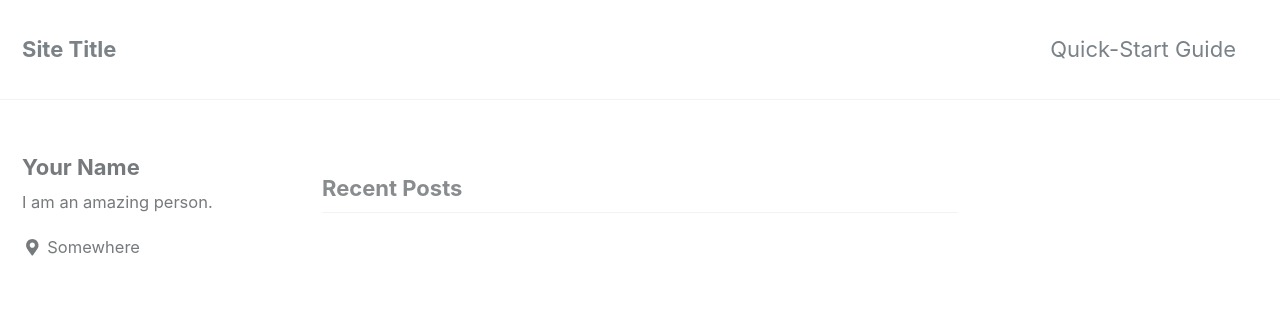
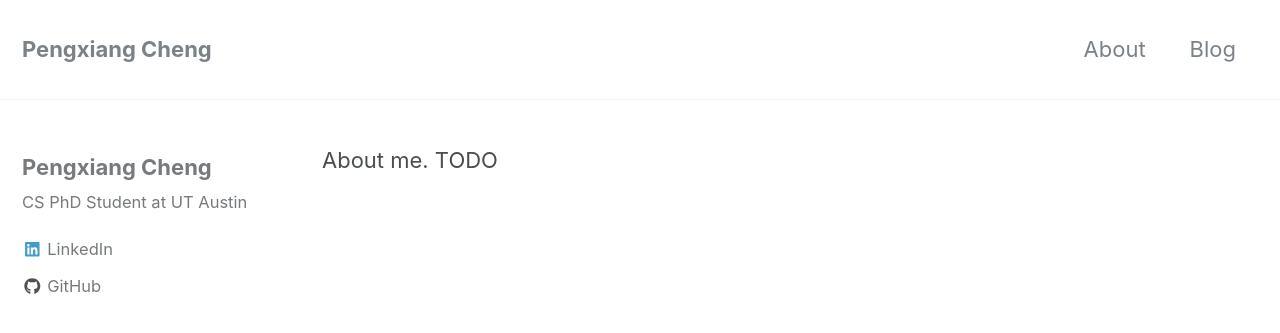
Before and after one commit to pxch/pxch.github.io, a Jekyll site: the page built from _pages/about.md, in a window 1280 px wide and 900 px high. Shown: the top 333 px of the window. Built offline with Jekyll 4.4.1, drawn with Linux system fonts in a browser that asks for light colours; nearby versions of some CDN libraries; the list of posts is cut into pages by our own code; some of the changed text lies outside the part shown.

Commit message:
first commit with basic info

```diff
--- a/_config.yml
+++ b/_config.yml
@@ -11,10 +11,10 @@ minimal_mistakes_skin    : "default" # "air", "aqua", "contrast", "dark", "dirt"
 
 # Site Settings
 locale                   : "en-US"
-title                    : "Site Title"
+title                    : "Pengxiang Cheng"
 title_separator          : "-"
-name                     : "Your Name"
-description              : "An amazing website."
+name                     : "Pengxiang Cheng"
+description              : ""
 url                      : # the base hostname & protocol for your site e.g. "https://mmistakes.github.io"
 baseurl                  : # the subpath of your site, e.g. "/blog"
 repository               : # GitHub username/repo-name e.g. "mmistakes/minimal-mistakes"
@@ -92,10 +92,10 @@ analytics:
 
 # Site Author
 author:
-  name             : "Your Name"
+  name             : "Pengxiang Cheng"
   avatar           : # path of avatar image, e.g. "/assets/images/bio-photo.jpg"
-  bio              : "I am an amazing person."
-  location         : "Somewhere"
+  bio              : "CS PhD Student at UT Austin"
+  location         :
   email            :
   uri              :
   home             : # null (default), "absolute or relative url to link to author home"
@@ -105,13 +105,13 @@ author:
   flickr           :
   facebook         :
   foursquare       :
-  github           :
+  github           : "pxcheng526"
   gitlab           :
   google_plus      :
   keybase          :
   instagram        :
   lastfm           :
-  linkedin         : # "john-doe-12345678" (the last part of your profile url, e.g. https://www.linkedin.com/in/john-doe-12345678)
+  linkedin         : "pengxiang" # "john-doe-12345678" (the last part of your profile url, e.g. https://www.linkedin.com/in/john-doe-12345678)
   pinterest        :
   soundcloud       :
   stackoverflow    : # "123456/username" (the last part of your profile url, e.g. https://stackoverflow.com/users/123456/username)
@@ -190,7 +190,7 @@ sass:
 # Outputting
 permalink: /:categories/:title/
 paginate: 5 # amount of posts to show
-paginate_path: /page:num/
+paginate_path: /blog/page:num
 timezone: # https://en.wikipedia.org/wiki/List_of_tz_database_time_zones
 
 
@@ -261,3 +261,10 @@ defaults:
       comments: # true
       share: true
       related: true
+  # _pages
+  - scope:
+      path: ""
+      type: pages
+    values:
+      layout: single
+      author_profile: true
--- a/_includes/footer.html
+++ b/_includes/footer.html
@@ -1,3 +1,4 @@
+<!--
 <div class="page__footer-follow">
   <ul class="social-icons">
     {% if site.data.ui-text[site.locale].follow_label %}
@@ -21,5 +22,6 @@
     <li><a href="{% if site.atom_feed.path %}{{ site.atom_feed.path }}{% else %}{{ '/feed.xml' | absolute_url }}{% endif %}"><i class="fas fa-fw fa-rss-square" aria-hidden="true"></i> {{ site.data.ui-text[site.locale].feed_label | default: "Feed" }}</a></li>
   </ul>
 </div>
+-->
 
 <div class="page__footer-copyright">&copy; {{ site.time | date: '%Y' }} {{ site.name | default: site.title }}. {{ site.data.ui-text[site.locale].powered_by | default: "Powered by" }} <a href="https://jekyllrb.com" rel="nofollow">Jekyll</a> &amp; <a href="https://mademistakes.com/work/minimal-mistakes-jekyll-theme/" rel="nofollow">Minimal Mistakes</a>.</div>
--- /dev/null
+++ b/_pages/about.md
@@ -0,0 +1,5 @@
+---
+permalink: /
+layout: single
+---
+About me. TODO
```
Also changed, not shown: _data/navigation.yml (+4 -4 lines), blog/index.html (renamed from index.html).
